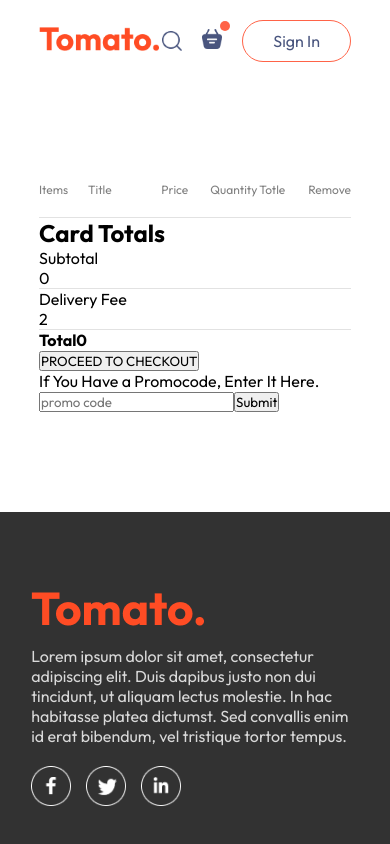
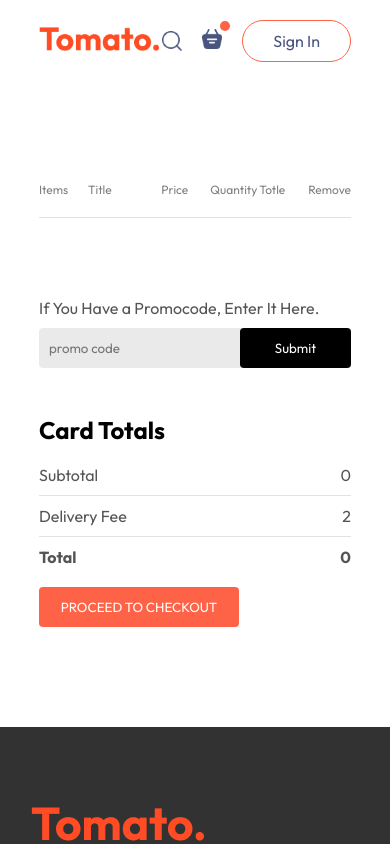
Before and after one commit to hasharas/Food-Delivery-app, a React (Vite) app in the folder frontend/: page /card in a window 390 px wide. Shown: the top 844 px of the page. Built offline with nearby package versions, Linux system fonts and the light colour scheme.

Commit message:
pay option style and add it mobile responsive technique

```diff
--- a/frontend/src/pages/Card/Card.css
+++ b/frontend/src/pages/Card/Card.css
@@ -31,3 +31,83 @@
       cursor: pointer;
       color: rgb(242, 45, 10);
 }
+
+/* card pay part promo cord */
+
+.card-bottom{
+      margin-top: 80px;
+      display: flex;
+      justify-content: space-between;
+      gap: max(12vw, 20px);
+}
+
+.card-totals{
+      flex: 1px;
+      display: flex;
+      flex-direction: column;
+      gap: 20px;
+}
+
+.card-totlal-details{
+      display: flex;
+      justify-content: space-between;
+      color: #555;
+
+}
+
+.card-totals hr{
+      margin: 10px 0px;
+}
+
+.card-totals button{
+      border: none;
+      color: white;
+      background-color: tomato;
+      width: max(15vw,200px);
+      padding: 12px 0px;
+      border-radius: 4px;
+      cursor: pointer;
+}
+
+.card-promocode{
+      flex: 1;
+}
+
+.card-promocode p{
+      color: #555 ;
+}
+
+.card-promocode-input{
+      margin-top: 10px;
+      display: flex;
+      justify-content: space-between;
+      align-items: center;
+      background-color: #eaeaea;
+      border-radius: 4px;
+}
+.card-promocode-input input{
+      background: transparent;
+      border: none;
+      outline: none ;
+      padding-left: 10px;
+}
+
+.card-promocode-input button{
+      width: max(10vw, 150px);
+      padding: 12px 5px;
+      background-color: black;
+      border: none;
+      color: white;
+      border-radius: 4px;
+      cursor: pointer;
+
+}
+
+@media (max-width:750px) {
+      .card-bottom{
+            flex-direction: column-reverse;
+      }
+      .card-promocode{
+            justify-content: start;
+      }
+}
```
